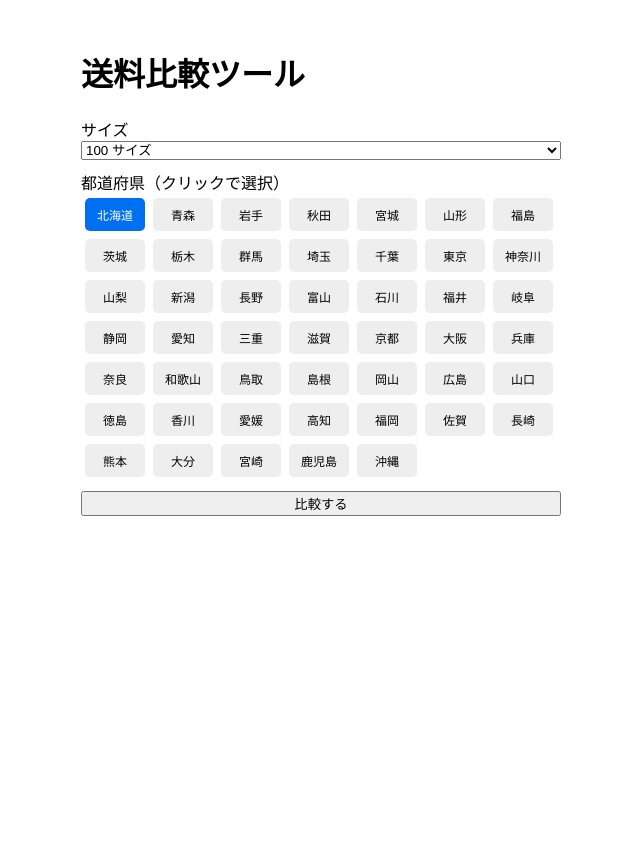
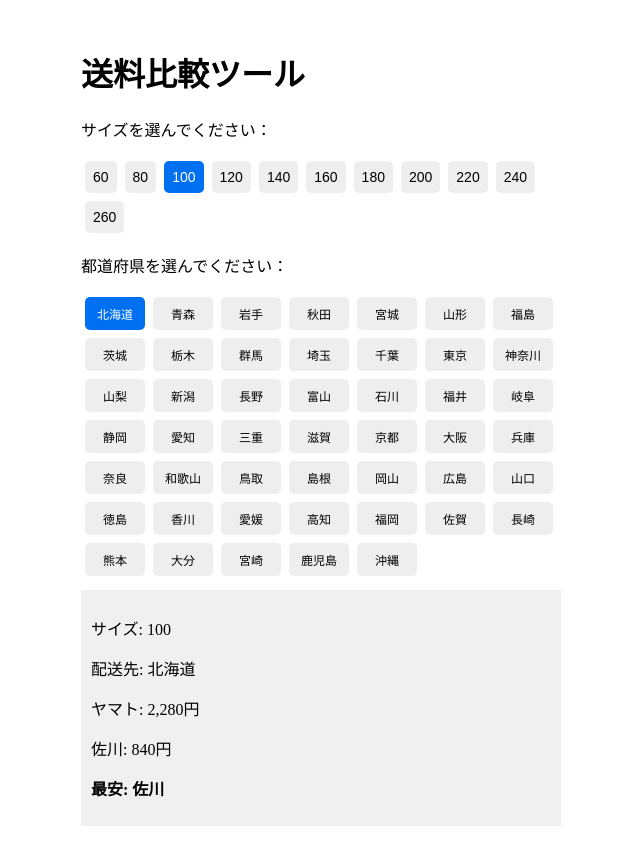
Before and after one commit to kdmn77/shipping-checker, a React (Vite) app: page / in a window 1280 px wide. Both pictures are taken after a click on the button "北海道". Shown: the whole page, without its empty margins (319-959 px from the left). Before the commit the page ends 800 px from the top, so only its background shows below. Built offline with nearby package versions, Linux system fonts and the light colour scheme.

Commit message:
Update App.jsx

```diff
--- a/src/App.jsx
+++ b/src/App.jsx
@@ -10,33 +10,63 @@ export default function App() {
   const [prefecture, setPrefecture] = useState('東京');
   const [result, setResult] = useState(null);
 
-  const compare = () => {
-    const yamato = yamatoData[size]?.[prefecture];
-    const sagawa = sagawaData[size]?.[prefecture];
+  const compare = (newPrefecture = prefecture, newSize = size) => {
+    const yamato = yamatoData[newSize]?.[newPrefecture];
+    const sagawa = sagawaData[newSize]?.[newPrefecture];
 
-    if (yamato == null || sagawa == null) {
-      setResult({ error: 'データが見つかりません' });
-      return;
+    if (yamato == null && sagawa == null) {
+      setResult(null);
+    } else {
+      const cheapest =
+        yamato == null ? '佐川' :
+        sagawa == null ? 'ヤマト' :
+        yamato < sagawa ? 'ヤマト' :
+        sagawa < yamato ? '佐川' : '同額';
+      setResult({ size: newSize, prefecture: newPrefecture, yamato, sagawa, cheapest });
     }
+  };
 
-    const cheapest = yamato < sagawa ? 'ヤマト' : sagawa < yamato ? '佐川' : '同額';
-    setResult({ size, prefecture, yamato, sagawa, cheapest });
+  const handleSizeClick = (s) => {
+    setSize(s);
+    compare(prefecture, s);
+  };
+
+  const handlePrefectureClick = (p) => {
+    setPrefecture(p);
+    compare(p, size);
   };
 
   return (
     <div style={{ padding: 20, maxWidth: 480, margin: '0 auto' }}>
       <h1>送料比較ツール</h1>
-      <label>サイズ</label>
-      <select value={size} onChange={(e) => setSize(Number(e.target.value))} style={{ width: '100%', marginBottom: 10 }}>
-        {sizes.map(s => <option key={s} value={s}>{s} サイズ</option>)}
-      </select>
 
-      <label>都道府県（クリックで選択）</label>
+      <p>サイズを選んでください：</p>
+      <div style={{ display: 'flex', flexWrap: 'wrap', marginBottom: 10 }}>
+        {sizes.map(s => (
+          <button
+            key={s}
+            onClick={() => handleSizeClick(s)}
+            style={{
+              margin: 4,
+              padding: 8,
+              background: s === size ? '#0070f3' : '#eee',
+              color: s === size ? 'white' : 'black',
+              border: 'none',
+              borderRadius: 5,
+              fontSize: 14
+            }}
+          >
+            {s}
+          </button>
+        ))}
+      </div>
+
+      <p>都道府県を選んでください：</p>
       <div style={{ display: 'flex', flexWrap: 'wrap', marginBottom: 10 }}>
         {allPrefectures.map(p => (
           <button
             key={p}
-            onClick={() => setPrefecture(p)}
+            onClick={() => handlePrefectureClick(p)}
             style={{
               margin: 4,
               padding: 8,
@@ -53,21 +83,13 @@ export default function App() {
         ))}
       </div>
 
-      <button onClick={compare} style={{ width: '100%', marginBottom: 10 }}>比較する</button>
-
       {result && (
         <div style={{ background: '#f0f0f0', padding: 10 }}>
-          {result.error ? (
-            <p style={{ color: 'red' }}>{result.error}</p>
-          ) : (
-            <>
-              <p>サイズ: {result.size}</p>
-              <p>配送先: {result.prefecture}</p>
-              <p>ヤマト: {result.yamato.toLocaleString()}円</p>
-              <p>佐川: {result.sagawa.toLocaleString()}円</p>
-              <p><strong>最安: {result.cheapest}</strong></p>
-            </>
-          )}
+          <p>サイズ: {result.size}</p>
+          <p>配送先: {result.prefecture}</p>
+          {result.yamato !== undefined && <p>ヤマト: {result.yamato.toLocaleString()}円</p>}
+          {result.sagawa !== undefined && <p>佐川: {result.sagawa.toLocaleString()}円</p>}
+          <p><strong>最安: {result.cheapest}</strong></p>
         </div>
       )}
     </div>
```
